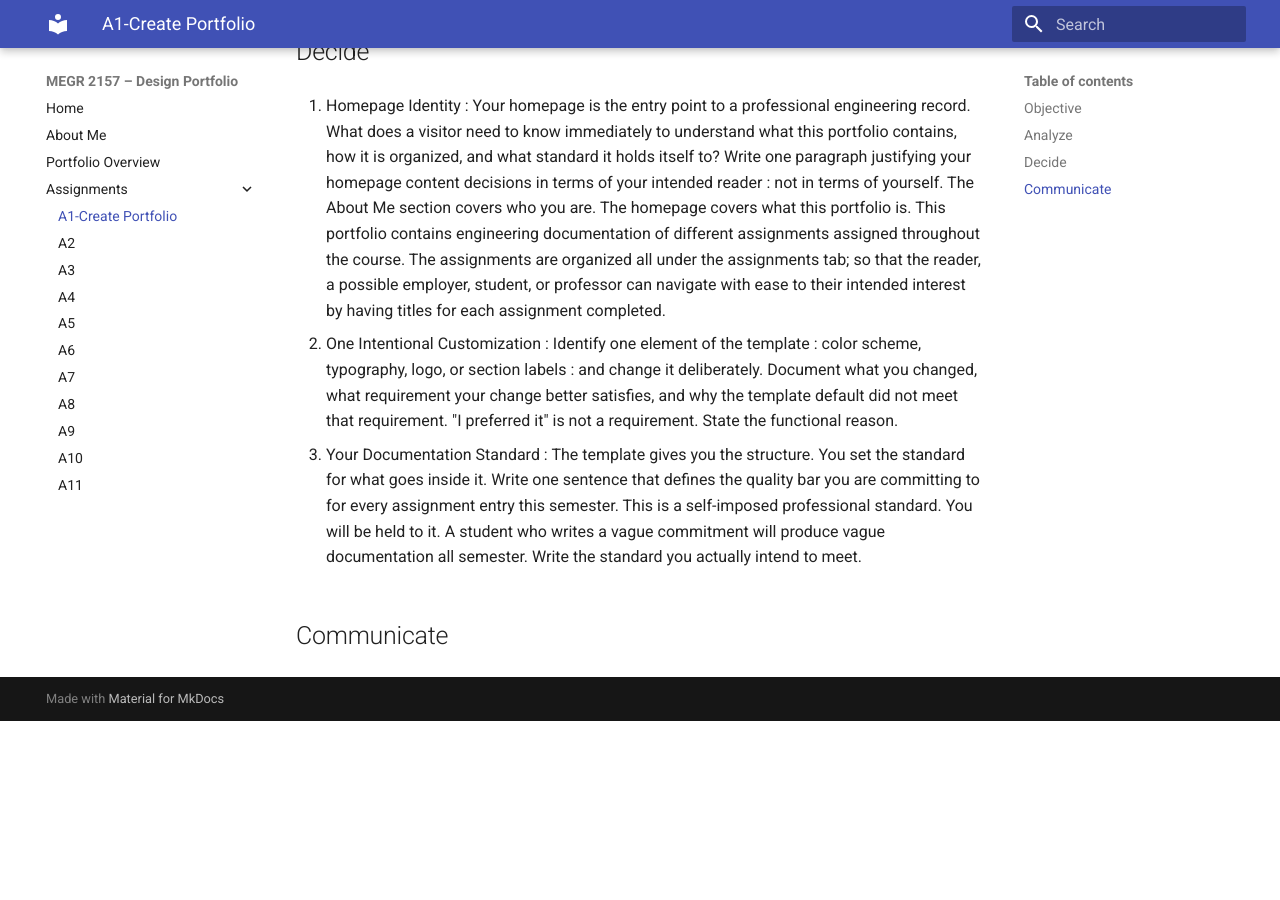
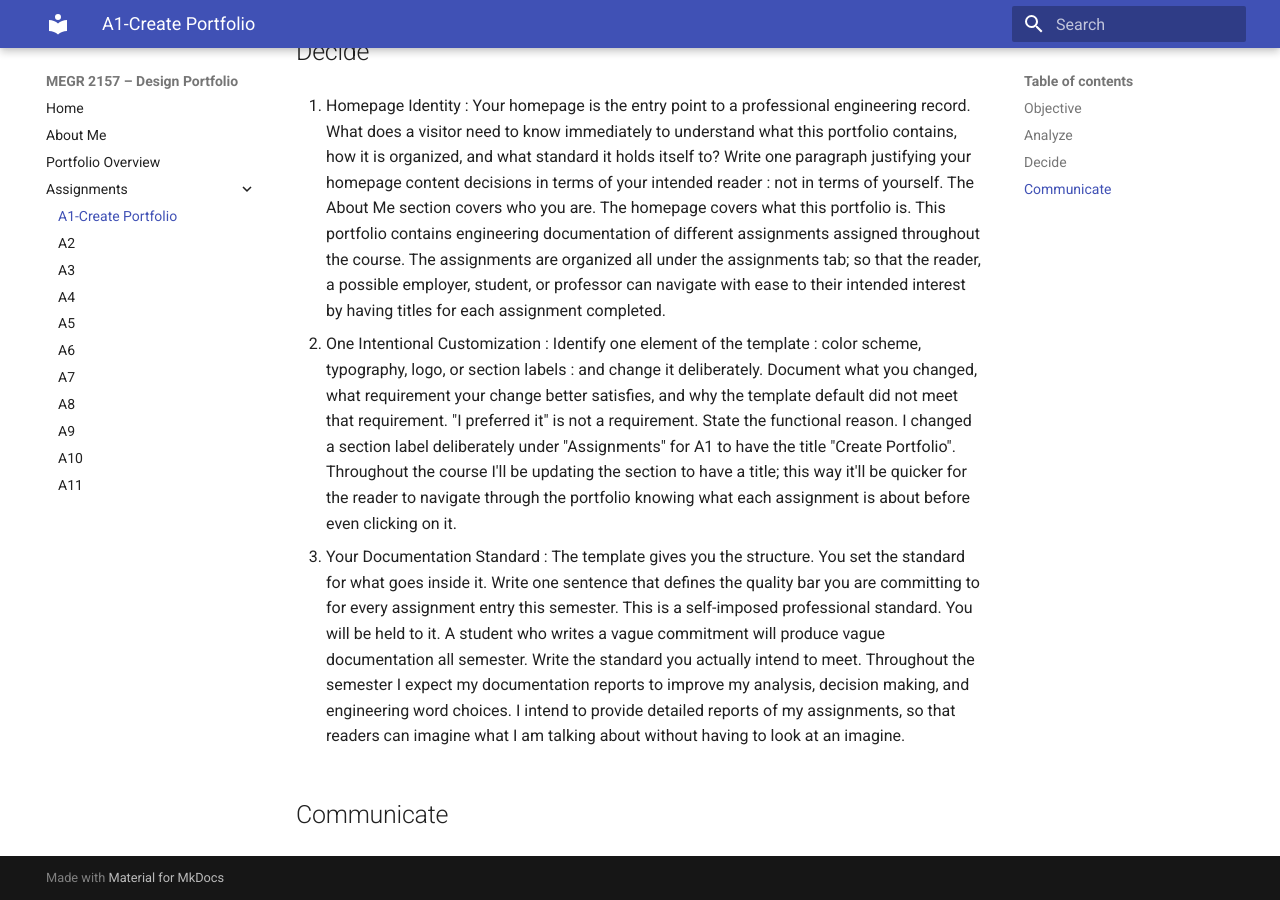
Before and after one commit to Jeffrey-Mendoza/megr2157-portfolio, an MkDocs documentation site: the page built from docs/assignments/A01/index.md, in a window 1280 px wide and 900 px high, scrolled down 2951 px. Built offline with MkDocs 1.6.1 and Material for MkDocs 9.7.7, drawn with Linux system fonts in a browser that asks for light colours; before the commit the page ends 3672 px from its top, so only the background shows below that.

Commit message:
Revise portfolio documentation and standards
Updated the index.md file to clarify portfolio content, customization rationale, and documentation standards.

```diff
--- a/docs/assignments/A01/index.md
+++ b/docs/assignments/A01/index.md
@@ -72,7 +72,9 @@ ii.  Identify one design decision the original engineer made : something you can
 This portfolio contains engineering documentation of different assignments assigned throughout the course. The assignments are organized all under the assignments tab; so that the reader, a possible employer, student, or professor can navigate with ease to their intended interest by having titles for each assignment completed.
 
 2.  One Intentional Customization : Identify one element of the template : color scheme, typography, logo, or section labels : and change it deliberately. Document what you changed, what requirement your change better satisfies, and why the template default did not meet that requirement. "I preferred it" is not a requirement. State the functional reason.
+I changed a section label deliberately under "Assignments" for A1 to have the title "Create Portfolio". Throughout the course I'll be updating the section to have a title; this way it'll be quicker for the reader to navigate through the portfolio knowing what each assignment is about before even clicking on it.
 
 3.  Your Documentation Standard : The template gives you the structure. You set the standard for what goes inside it. Write one sentence that defines the quality bar you are committing to for every assignment entry this semester. This is a self-imposed professional standard. You will be held to it. A student who writes a vague commitment will produce vague documentation all semester. Write the standard you actually intend to meet.
+Throughout the semester I expect my documentation reports to improve my analysis, decision making, and engineering word choices. I intend to provide detailed reports of my assignments, so that readers can imagine what I am talking about without having to look at an imagine.
 
 ## Communicate
```
